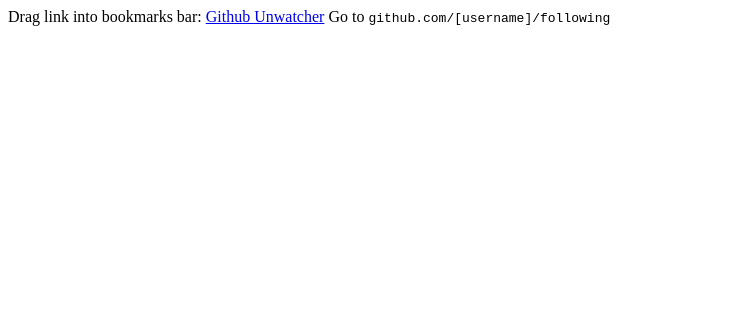
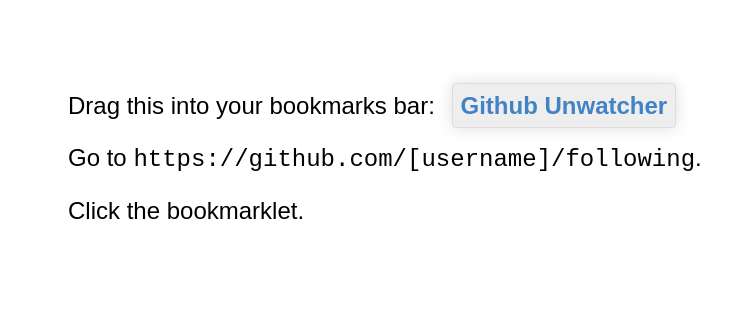
Before and after one commit to cloudhead/github-unwatcher, a plain HTML site: page index.html in a window 1280 px wide. Shown: the whole page, without its empty margins (0-755 px from the left). Drawn offline with Linux system fonts and the light colour scheme.

Commit message:
beautify index.html

```diff
--- a/index.html
+++ b/index.html
@@ -1,5 +1,30 @@
-
-Drag link into bookmarks bar:
-<a href="javascript:(function() { var elem=document.createElement('script'); elem.setAttribute('src', 'https://raw.github.com/cloudhead/github-unwatcher/master/github-unwatch.js?t='+(new Date().getTime())); document.body.appendChild(elem); }())">Github Unwatcher</a>
-
-Go to <code>github.com/[username]/following</code>
+<!doctype html>
+<html>
+  <head>
+    <style>
+      body {
+        font-family: Arial, sans-serif;
+        padding: 60px;
+        font-size: 24px;
+      }
+      .bookmark {
+        margin-left: 10px;
+        color: #4183c4;
+        background-color: #eee;
+        border: 1px solid #ddd;
+        box-shadow: 0px 0px 15px #ddd;
+        border-radius: 4px;
+        font-weight: bold;
+        text-decoration: none;
+        padding: 8px;
+      }
+    </style>
+  </head>
+  <body>
+    <p>Drag this into your bookmarks bar:
+    <a class="bookmark" href="javascript:(function() { var elem=document.createElement('script'); elem.setAttribute('src', 'https://raw.github.com/cloudhead/github-unwatcher/master/github-unwatch.js?t='+(new Date().getTime())); document.body.appendChild(elem); }())">Github Unwatcher</a>
+  </p>
+  <p>Go to <code>https://github.com/[username]/following</code>.</p>
+  <p>Click the bookmarklet.</p>
+  </body>
+</html>
```
